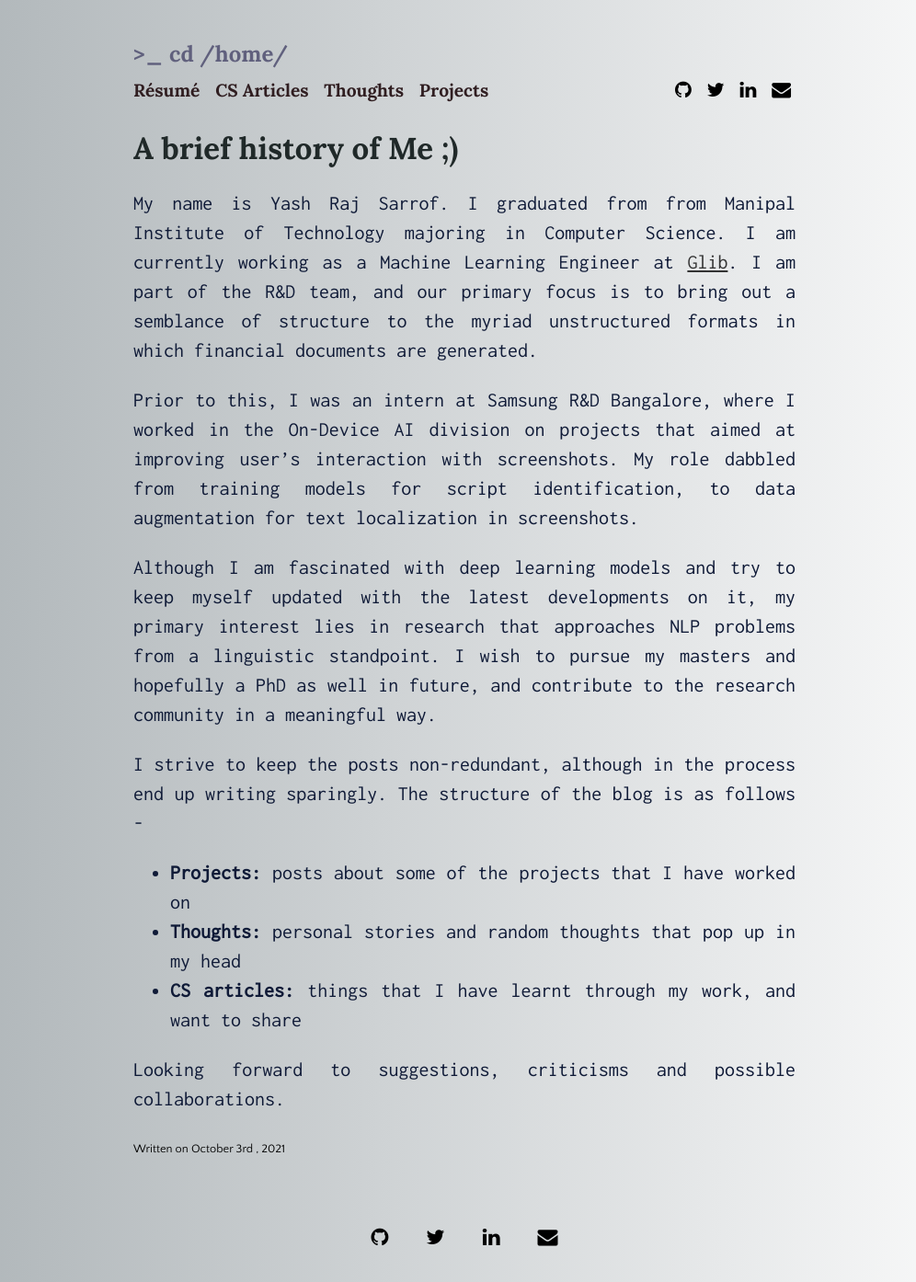
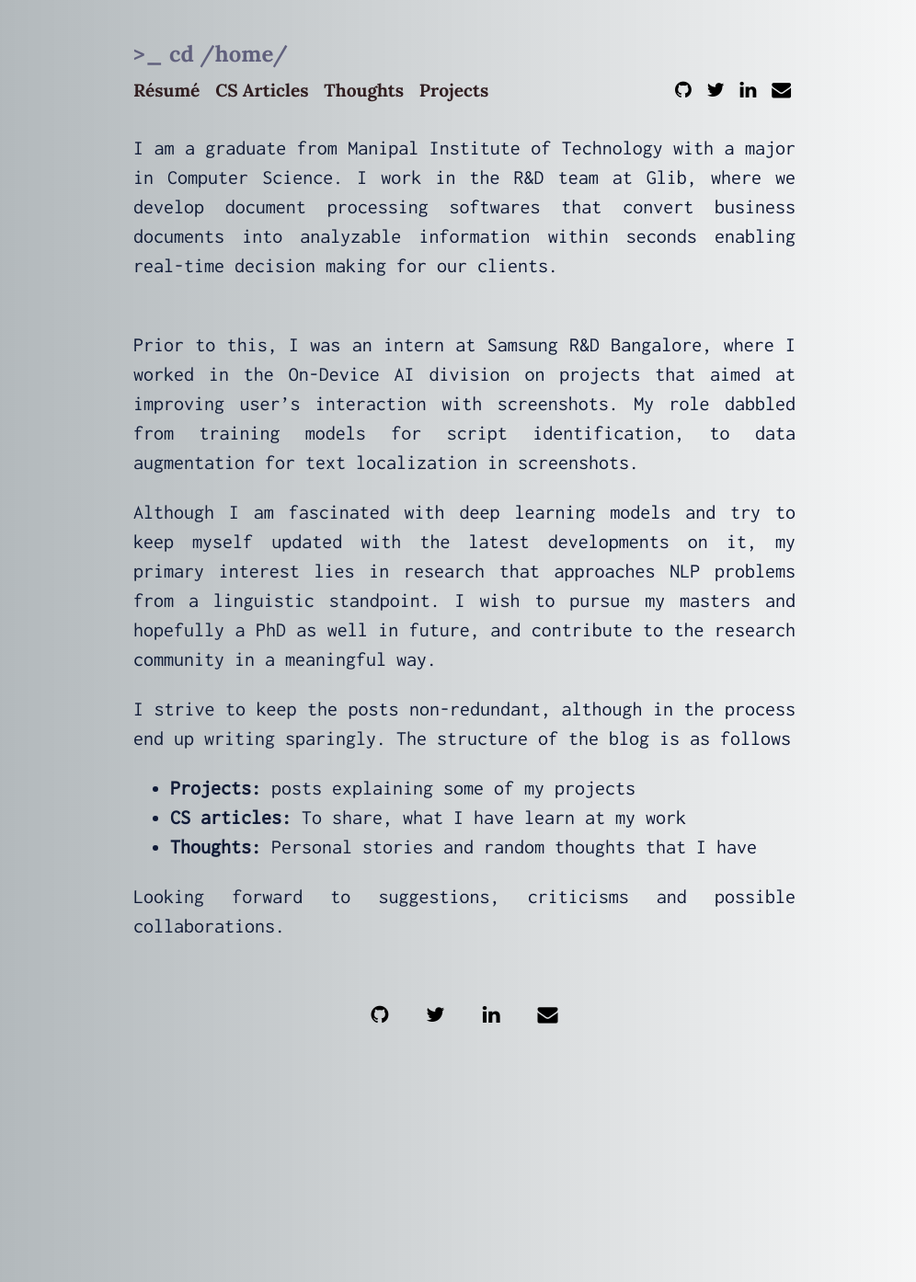
Before and after one commit to yashYRS/yashYRS.github.io, a Jekyll site: the page built from _posts/2021-10-03-about.md, in a window 1280 px wide. Shown: the whole page at 92% size, without its empty margins (135-1131 px from the left). Built offline with Jekyll 4.4.1, drawn with Linux system fonts in a browser that asks for light colours.

Commit message:
Modified home page a bit

```diff
--- a/_posts/2021-10-03-about.md
+++ b/_posts/2021-10-03-about.md
@@ -1,19 +1,21 @@
 ---
-layout: post
-title: A brief history of Me ;)
+layout: default
 categories : About
 ---
 
-My name is Yash Raj Sarrof. I graduated from from Manipal Institute of Technology majoring in Computer Science. I am currently working as a Machine Learning Engineer at [Glib](https://glib.ai/). I am part of the R&D team, and our primary focus is to bring out a semblance of structure to the myriad unstructured formats in which financial documents are generated.
 
+I am a graduate from Manipal Institute of Technology with a major in Computer Science. I work in the R&D team at Glib, where we develop document processing softwares that convert business documents into analyzable information within seconds enabling real-time decision making for our clients.
+
+<br>
 Prior to this, I was an intern at Samsung R&D Bangalore, where I worked in the On-Device AI division on projects that aimed at improving user's interaction with screenshots. My role dabbled from training models for script identification, to data augmentation for text localization in screenshots.
+
 
 Although I am fascinated with deep learning models and try to keep myself updated with the latest developments on it, my primary interest lies in research that approaches NLP problems from a linguistic standpoint. I wish to pursue my masters and hopefully a PhD as well in future, and contribute to the research community in a meaningful way.
 
-I strive to keep the posts non-redundant, although in the process end up writing sparingly. The structure of the blog is as follows -
+I strive to keep the posts non-redundant, although in the process end up writing sparingly. The structure of the blog is as follows
 
-* **Projects:** posts about some of the projects that I have worked on
-* **Thoughts:** personal stories and random thoughts that pop up in my head
-* **CS articles:** things that I have learnt through my work, and want to share
+* **Projects:** posts explaining some of my projects
+* **CS articles:** To share, what I have learn at my work
+* **Thoughts:** Personal stories and random thoughts that I have
 
 Looking forward to suggestions, criticisms and possible collaborations.
```
Also changed, not shown: _posts/Projects/2021-03-29-SadamOptimizer.md (+24 -1 lines), index.html (+21 -7 lines), images/self.png (added).
